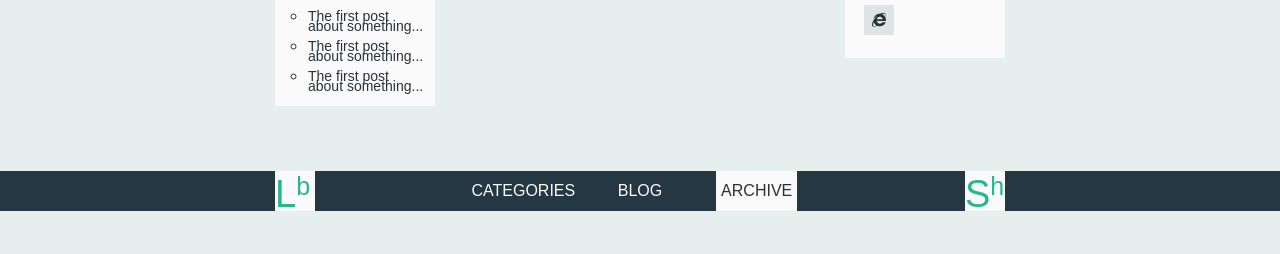
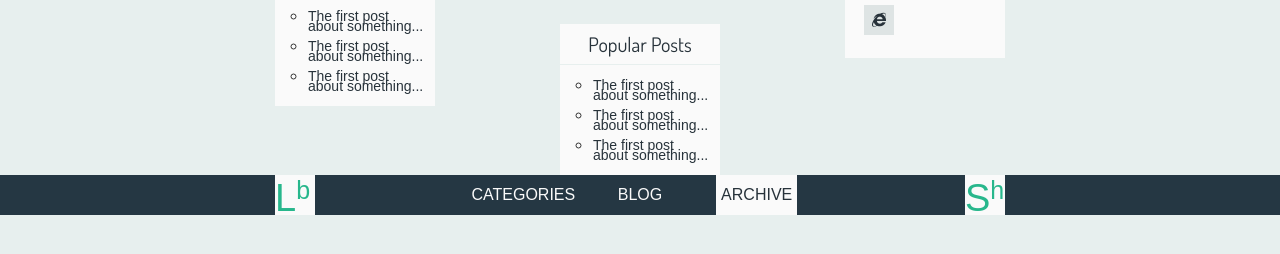
Before and after one commit to Tolala9/MY_Blog, a website: page app/archive.html in a window 1280 px wide. Shown: the part 376-630 px from the top of the page. Drawn offline with nearby package versions, Linux system fonts and the light colour scheme; files that its build step writes are made by us from their sources; files whose address does not match are found by name; a web font is replaced by a local one.

Commit message:
Add archive popular posts block to archive page

```diff
--- a/app/archive.html
+++ b/app/archive.html
@@ -175,6 +175,22 @@
 				</div>
 			</div>
 
+			<div class="archive-item archive-item-popularpost">
+				<div class="arch-item-title">
+					<a href="#">Popular Posts</a>
+				</div>
+				<div class="gray-line"></div>
+				<div class="arch-item-content">
+					<ul>
+						<li><a href="#">The first post about something...</a></li>
+						<li><a href="#">The first post about something...</a></li>
+						<li><a href="#">The first post about something...</a></li>
+					</ul>
+
+
+				</div>
+			</div>
+
 
 
 		</div>
--- a/app/sass/main.sass
+++ b/app/sass/main.sass
@@ -838,6 +838,7 @@ $h: 3px
 	&-categories,
 	&-search,
 	&-tags,
+	&-popularpost,
 	&-socials
 		.arch-item-title
 			a
```
